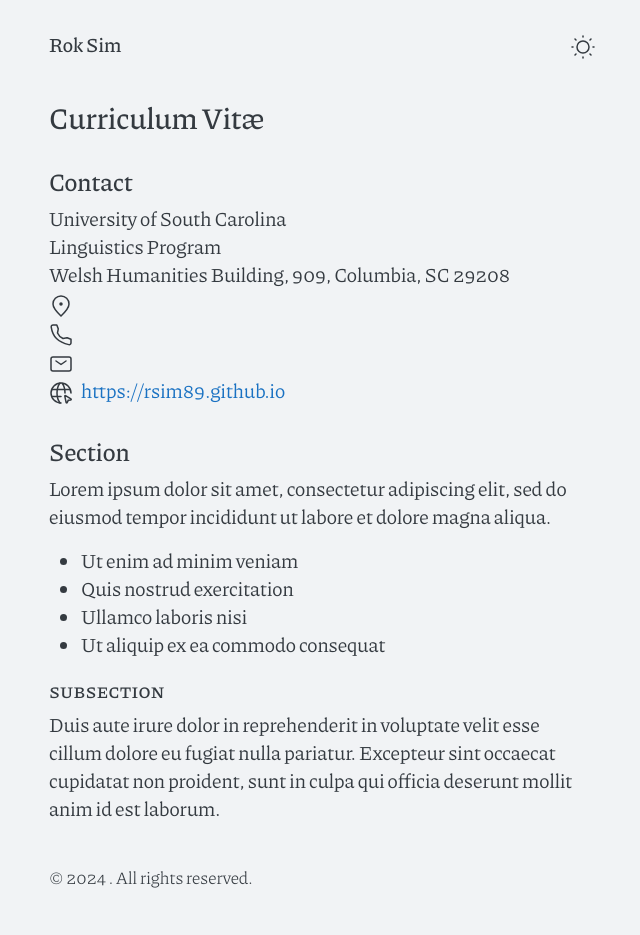
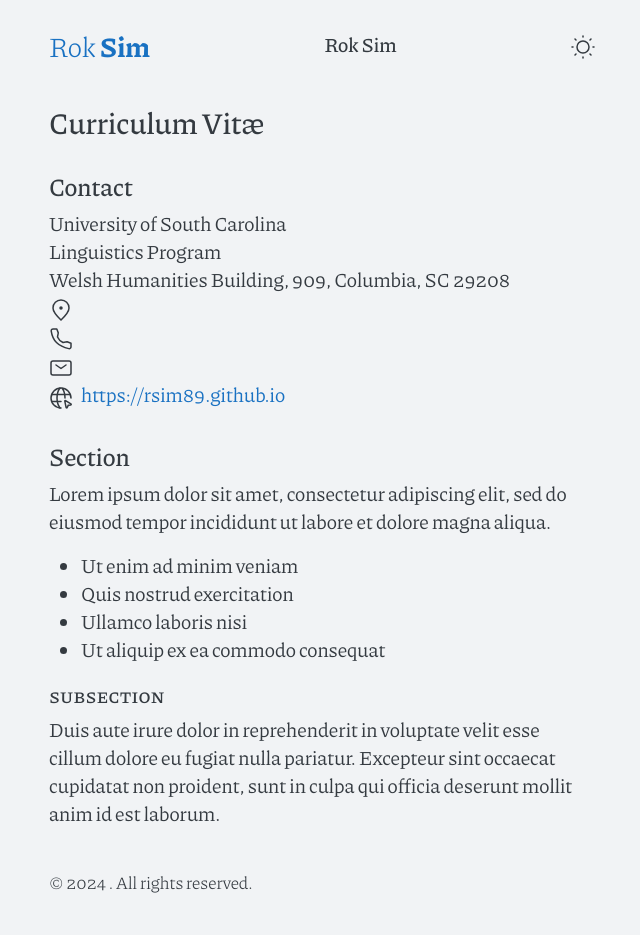
Before and after one commit to rsim89/rsim89.github.io, a Jekyll site: the page built from cv.md, in a window 1280 px wide. Shown: the whole page, without its empty margins (318-958 px from the left). Built offline with Jekyll 4.4.1, drawn with Linux system fonts in a browser that asks for light colours.

Commit message:
Update header.html

```diff
--- a/_includes/header.html
+++ b/_includes/header.html
@@ -1,4 +1,12 @@
 <header>
+
+    <div class="float-md-start mb-0">
+        <a class="h3 text-decoration-none" href="/">
+            <span class="fw-light">{{ site.author | split: " " | first }}</span>
+            <span class="fw-semibold">{{ site.author | split: " " | last }}</span>
+        </a>
+    </div>
+
   <div>
     <a class="site-title" href="{{ site.url }}">{{ site.title }}</a>
     <small>
```
